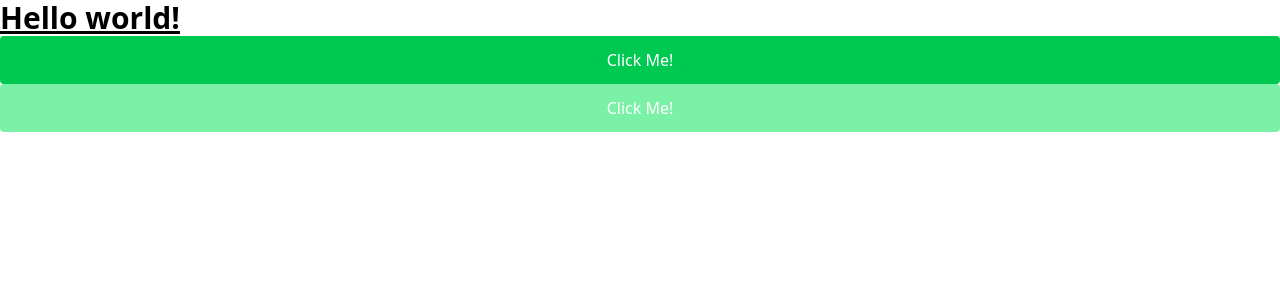
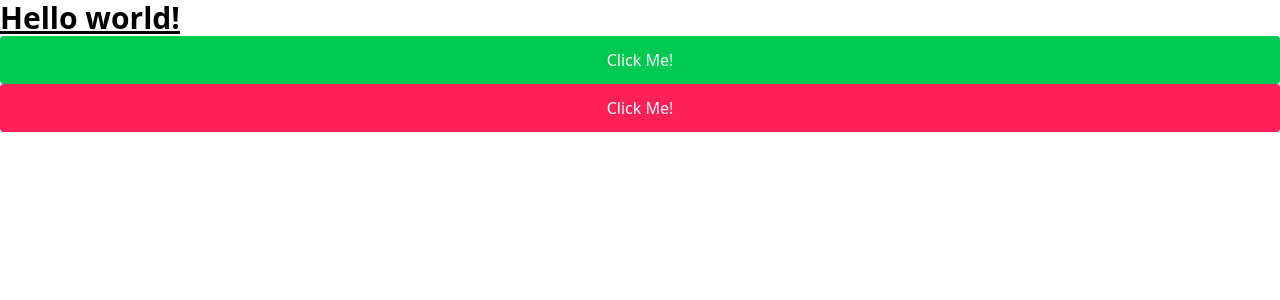
Before and after one commit to nana1243/tailwind-project, a React (Vite) app: page / in a window 1280 px wide. Shown: the top 300 px of the page. Built offline with nearby package versions, Linux system fonts and the light colour scheme.

Commit message:
fea)[7/8] 중복시 뒤에 있는걸 우선적으로 적용

```diff
--- a/src/App.tsx
+++ b/src/App.tsx
@@ -8,7 +8,7 @@ function App() {
         </h1>
         <div className="flex flex-col item-center justify-center-min-h-screen">
             <button className="button">Click Me! </button>
-            <button className="btns">Click Me! </button>
+            <button className="btns bg-rose-500">Click Me! </button>
         </div>
     </>
   )
```
